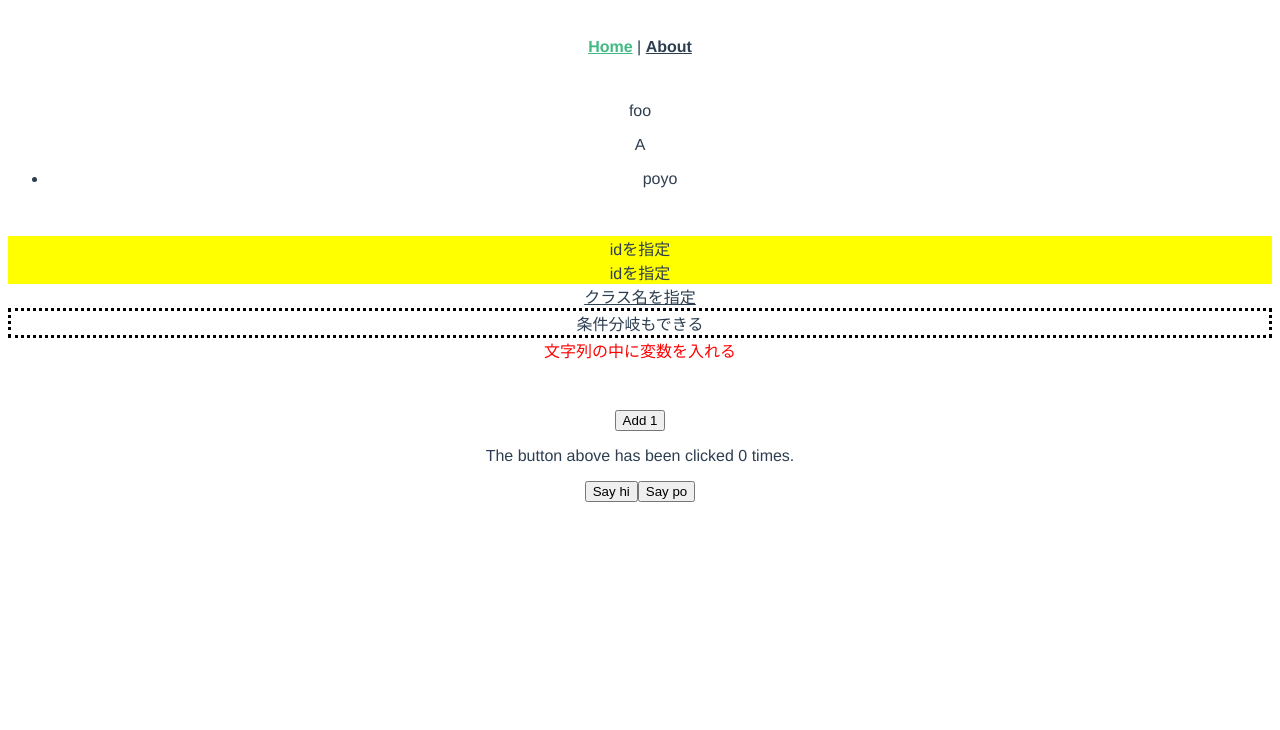
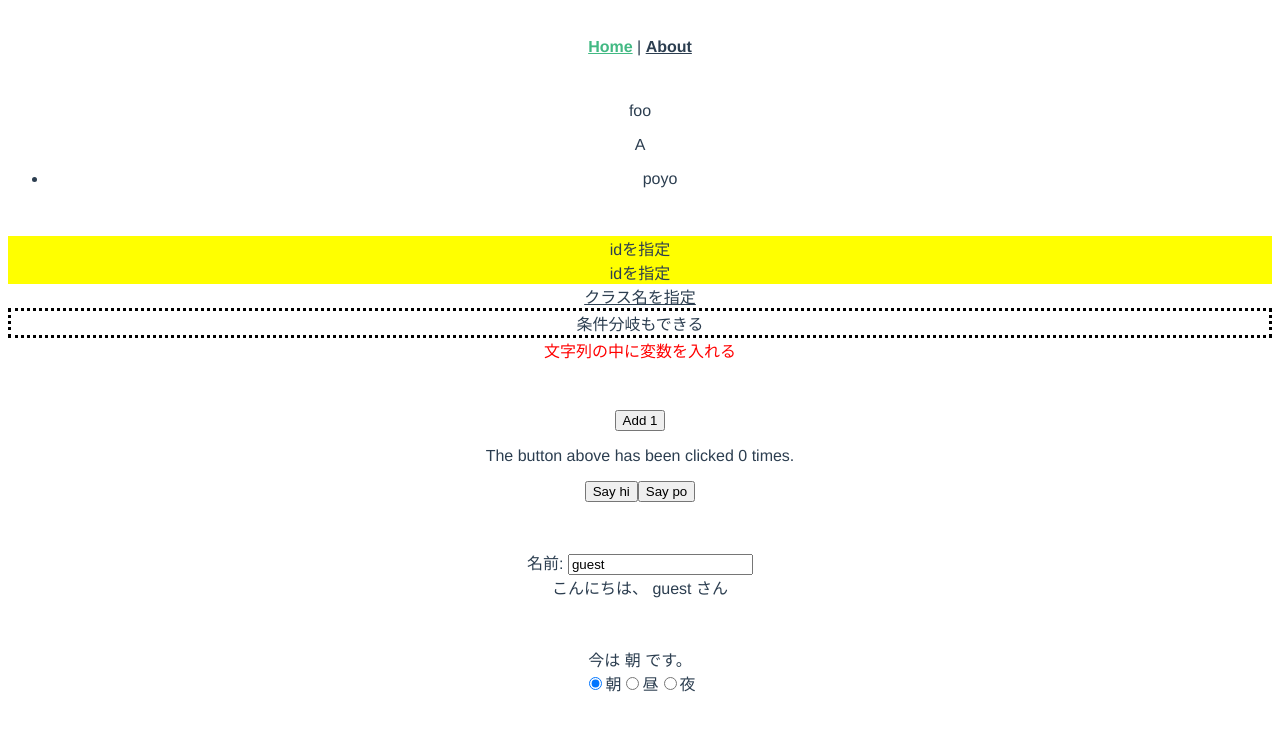
Before and after one commit to yto60/vue-example, a Vue app: page /#/ in a window 1280 px wide. Shown: the top 730 px of the page. Built offline with nearby package versions, Linux system fonts and the light colour scheme.

Commit message:
フォーム入力バインディング

```diff
--- a/src/components/MyHelloWorld.vue
+++ b/src/components/MyHelloWorld.vue
@@ -25,6 +25,29 @@
       <!-- 処理をそのまま記述する場合 -->
       <button @click="say('hi')">Say hi</button>
       <button @click="say('po')">Say po</button>
+    </div>
+
+    <div class="wrapper">
+      <label for="name">名前: </label>
+      <input v-model="name" id="name" />
+
+      <div>こんにちは、 {{ name }} さん</div>
+    </div>
+
+    <div class="wrapper">
+      <div>今は {{ selectedTime.label }} です。</div>
+
+      <span v-for="time in times" :key="time.id">
+        <input
+          type="radio"
+          :id="time.id"
+          :value="time"
+          v-model="selectedTime"
+        />
+        <!-- type, id, value はHTMLの属性 v-modelのみがvueに由来 -->
+        <label :for="time.id">{{ time.label }}</label>
+        <!-- <input> のid属性と <label> のfor属性を一致させることで、 <input> と <label> を対応づけられる -->
+      </span>
     </div>
   </div>
 </template>
@@ -55,6 +78,13 @@ export default class MyHelloWorld extends Vue {
   }
   dynamicColor: string = 'red' // 'blue' に書き換えると青になる
   counter: number = 0
+  name: string = 'guest'
+  times = [
+    { id: 'morning', label: '朝' },
+    { id: 'midday', label: '昼' },
+    { id: 'night', label: '夜' }
+  ]
+  selectedTime = this.times[0]
 
   // Computed
   get activeUsers() {
```
